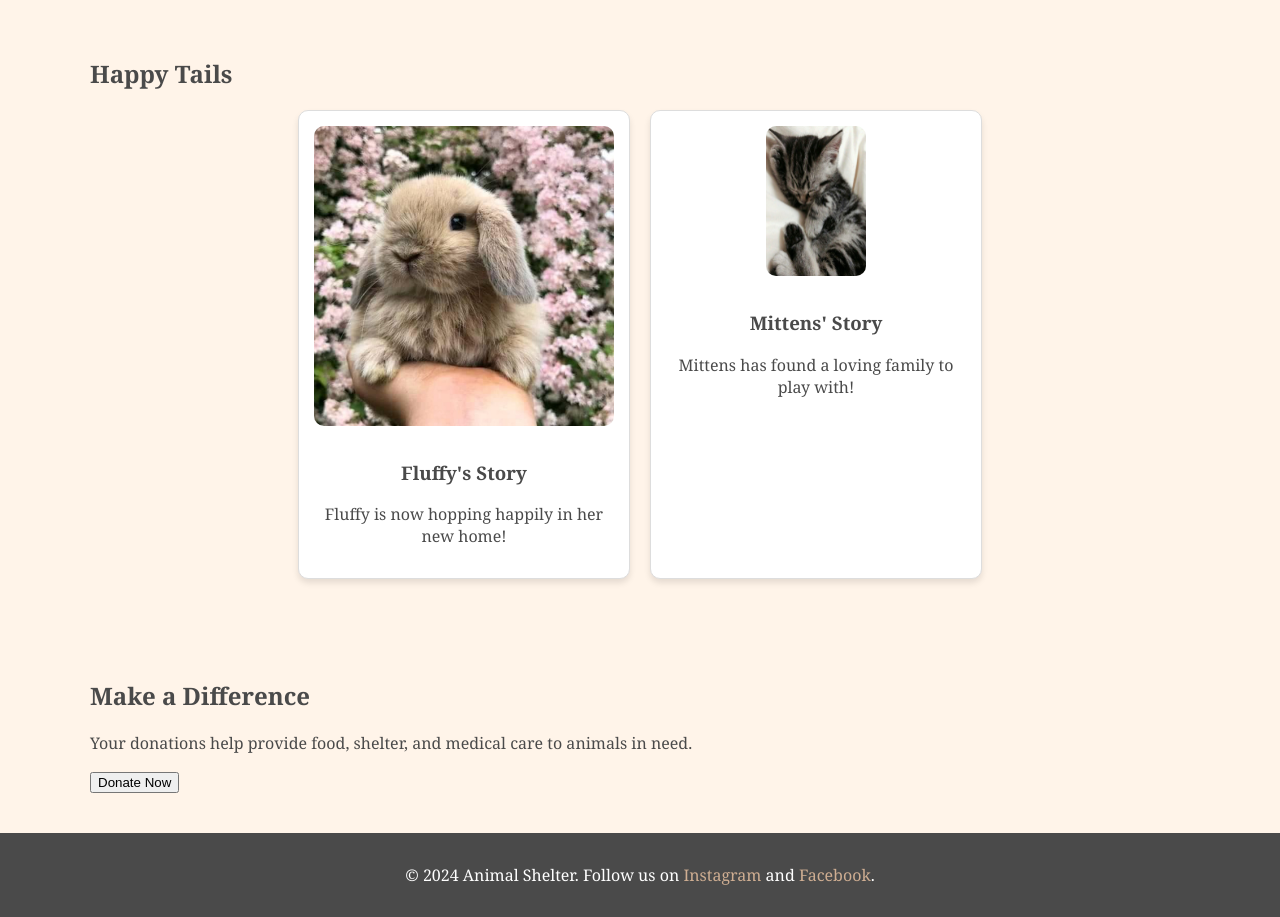
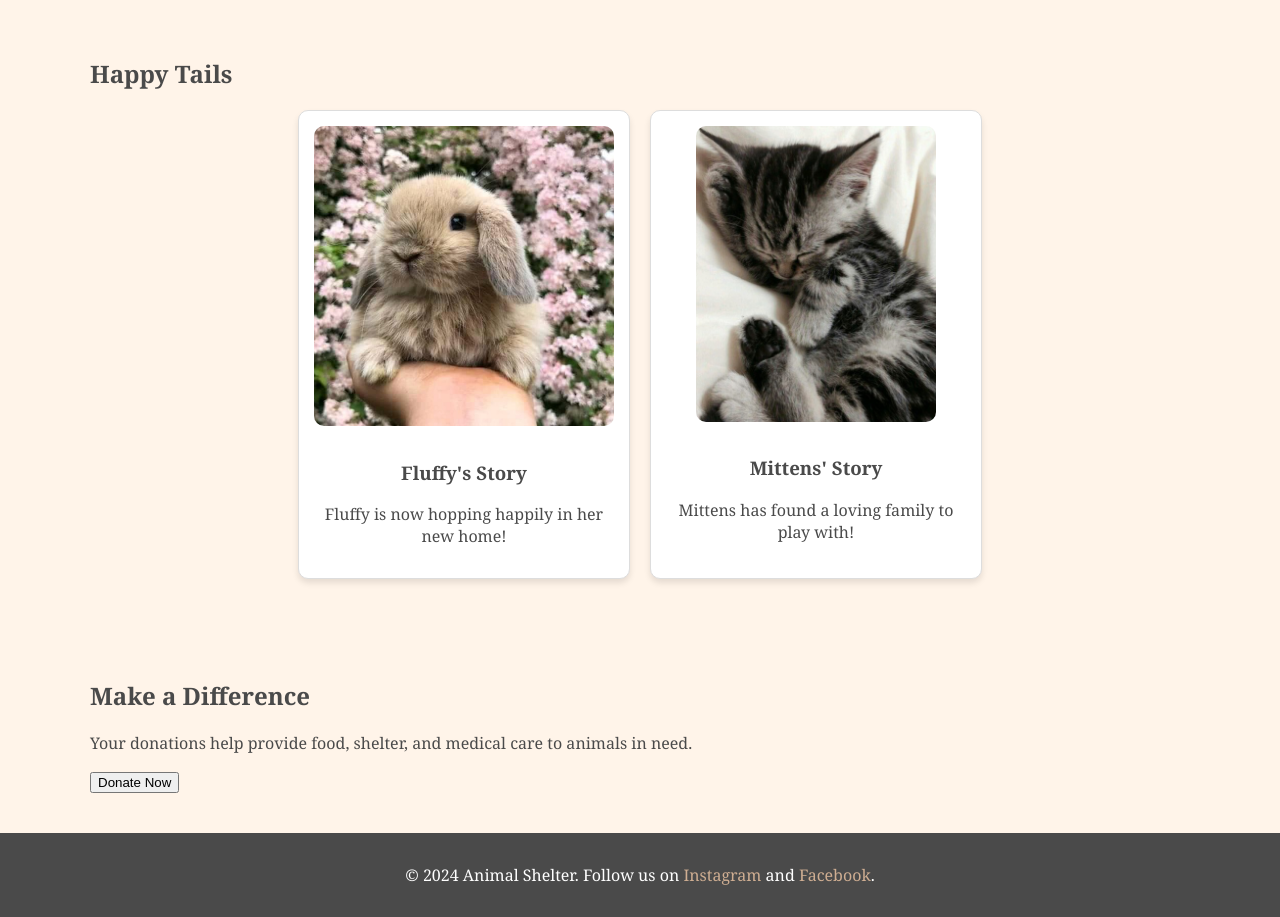
Before and after one commit to elishaikhlaus/Pet-Adoption-Website, a plain HTML site: page index.html in a window 1280 px wide. Shown: the part 1080-1997 px from the top of the page. Drawn offline with Linux system fonts and the light colour scheme.

Commit message:
Update index.html

```diff
--- a/index.html
+++ b/index.html
@@ -55,7 +55,7 @@
                 <p>Fluffy is now hopping happily in her new home!</p>
             </div>
             <div class="story">
-                <img src="adopted2.jpg" alt="Adopted Kitten" height="150" width="100">
+                <img src="adopted2.jpg" alt="Adopted Kitten" width="80%">
                 <h3>Mittens' Story</h3>
                 <p>Mittens has found a loving family to play with!</p>
             </div>
```
